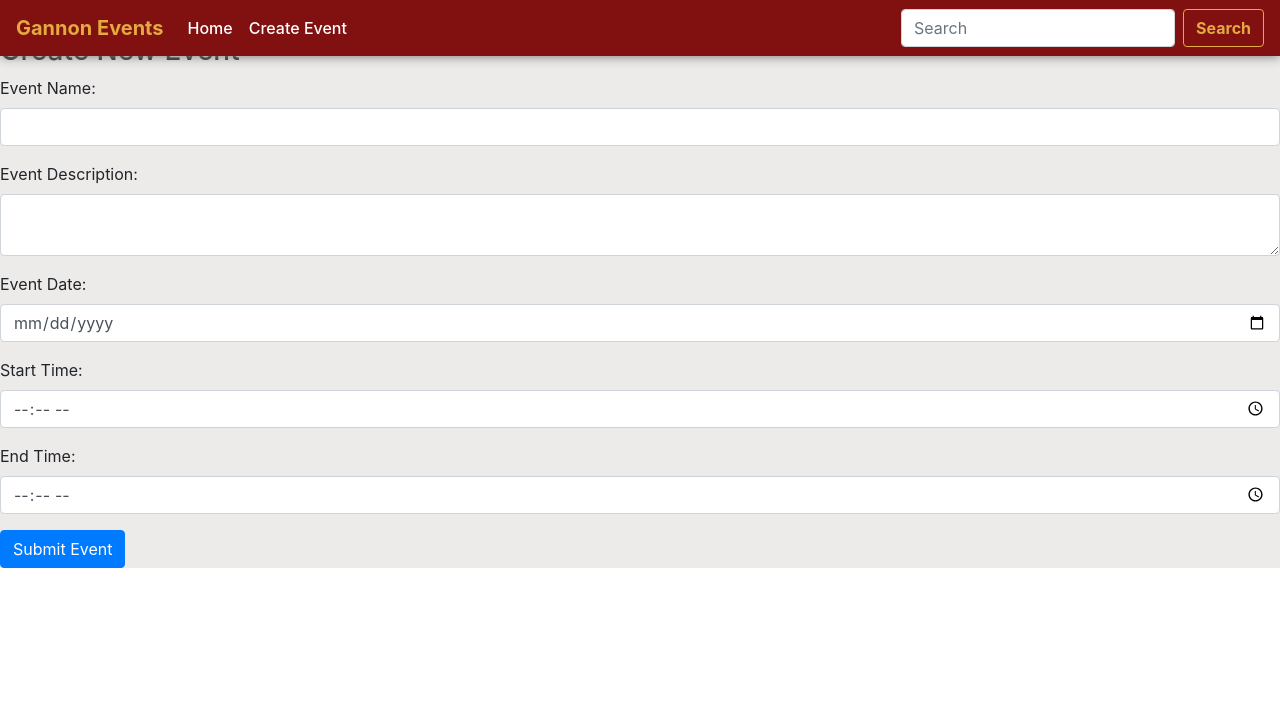
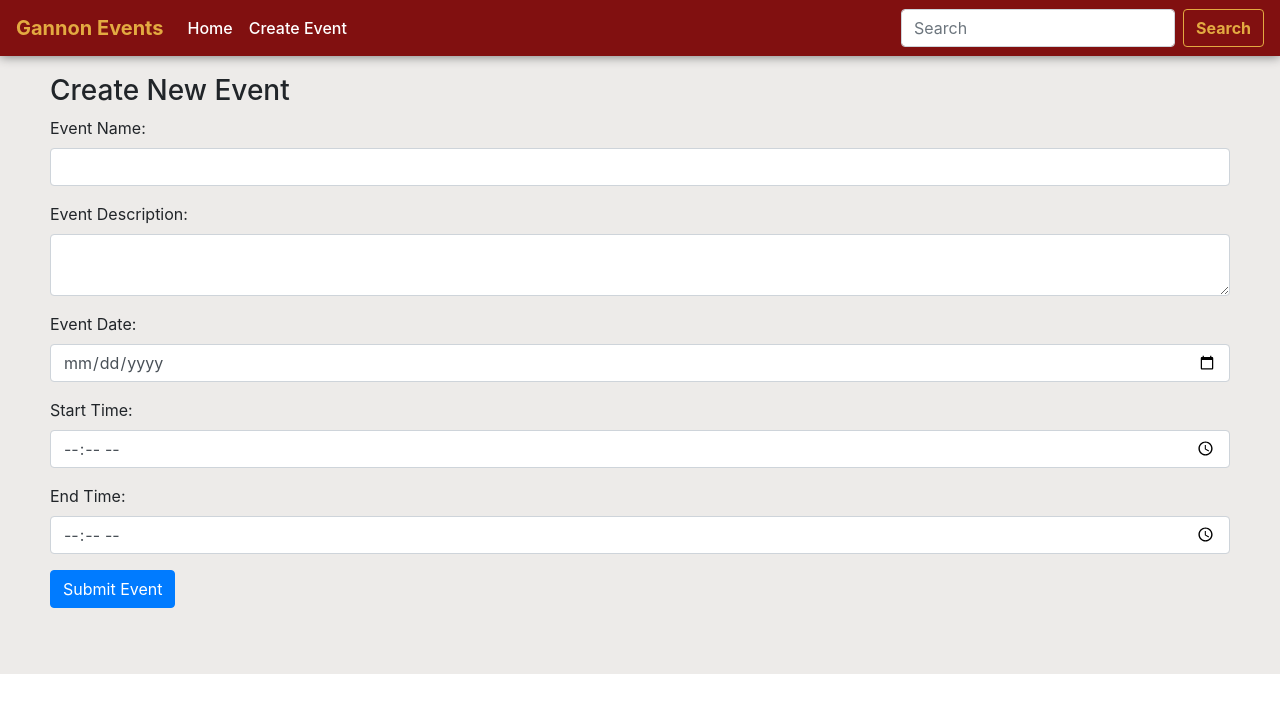
Before and after one commit to bradrut/gannon-events, a React (Create React App) app: page /create in a window 1280 px wide. Shown: the top 712 px of the page. Built offline with nearby package versions, Linux system fonts and the light colour scheme.

Commit message:
updated create event page
fixed datepicker
fixed padding

```diff
--- a/src/components/create-event.component.js
+++ b/src/components/create-event.component.js
@@ -96,7 +96,7 @@ export default class CreateEvent extends Component {
 
     render() {
         return (
-            <div style={{marginTop: 10}}>
+            <div style={{padding: 50}}>
                 <h3>Create New Event</h3>
                 <form onSubmit={this.onSubmit}>
                     <div className="form-group">
@@ -119,7 +119,7 @@ export default class CreateEvent extends Component {
                         <label>Event Date: </label>
                         <input  type="date"
                                 className="form-control"
-                                value={this.state.event_desc}
+                                value={this.state.event_date}
                                 onChange={this.onChangeEventDate}
                                 />
                     </div>
```
